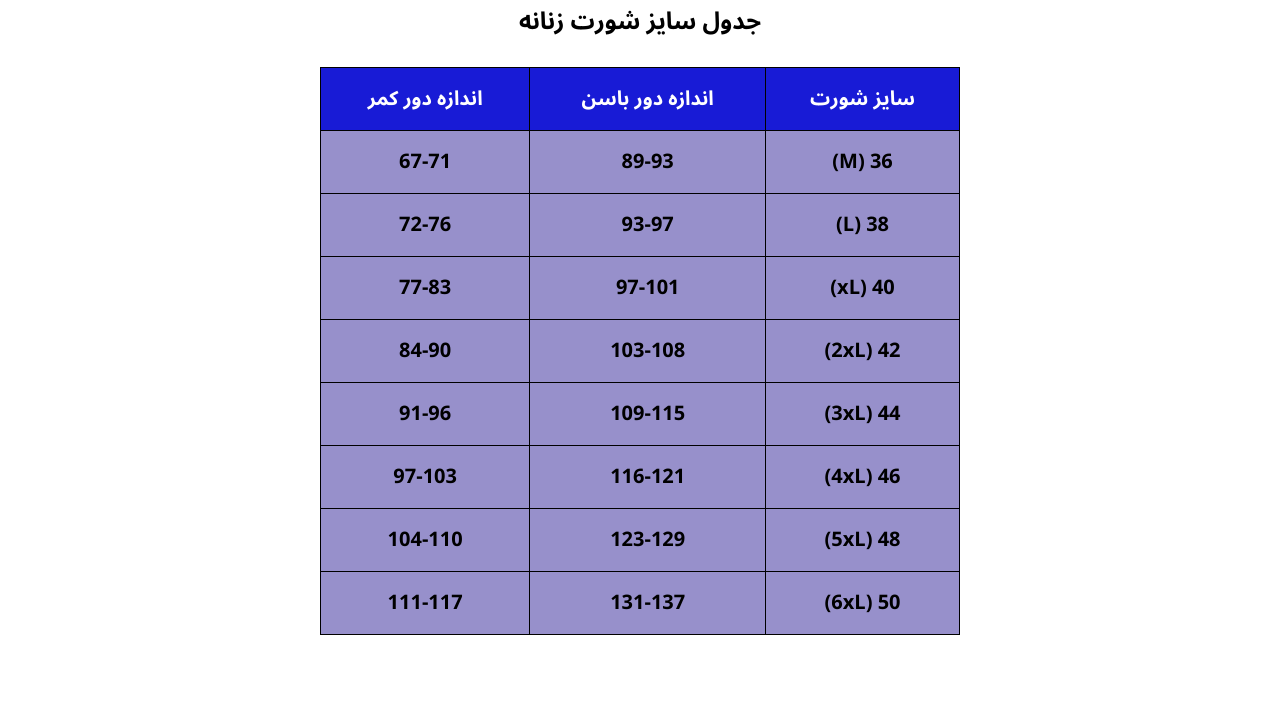
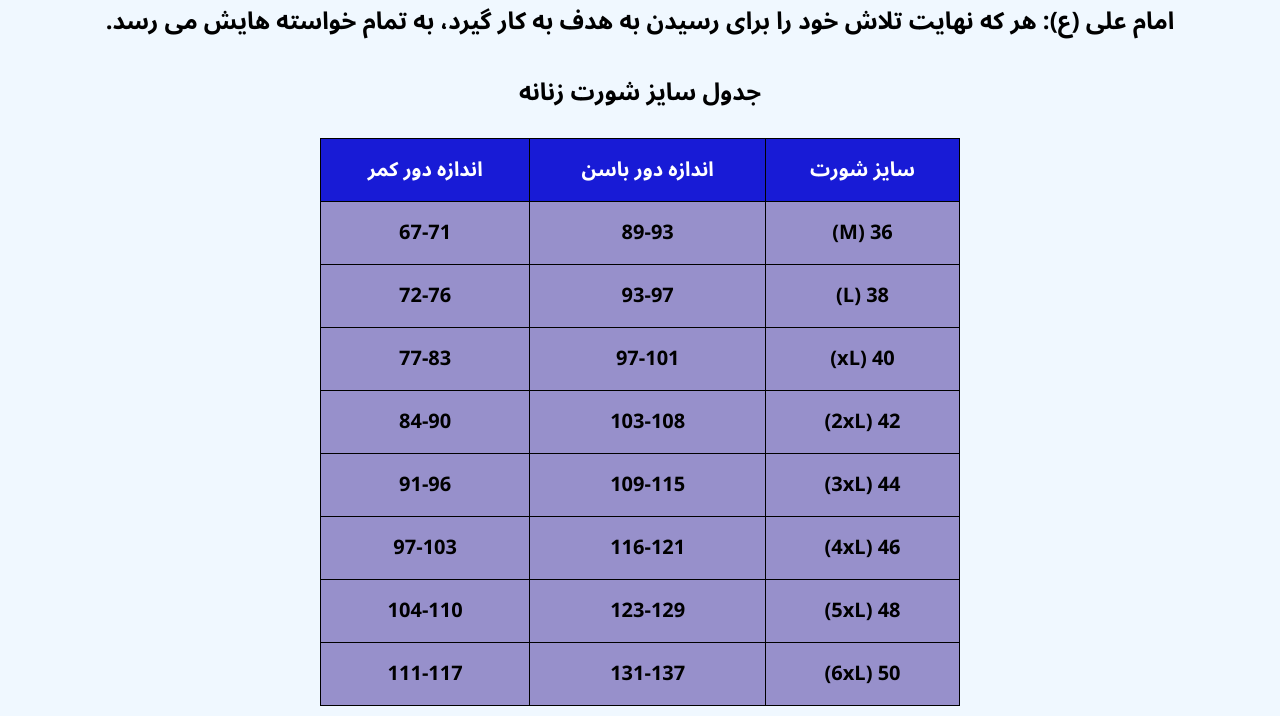
Before and after one commit to khayatiMino/01, a plain HTML site: page index.html in a window 1280 px wide. Shown: the part 96-812 px from the top of the page. Drawn offline with Linux system fonts and the light colour scheme; a web font is replaced by a local one.

Commit message:
color changed

```diff
--- a/index.html
+++ b/index.html
@@ -10,6 +10,10 @@
     <h1 class="besmallh">
         "بسم الله الرحمن الرحیم"
     </h1>
+
+    <h2>
+        امام علی (ع): هر که نهایت تلاش خود را برای رسیدن به هدف به کار گیرد، به تمام خواسته هایش می رسد.
+    </h2>
 
     <div>
         <h2>جدول سایز شورت زنانه</h2>
--- a/style.css
+++ b/style.css
@@ -7,7 +7,15 @@
 }
 
 body {
-    margin: 0;
+    margin: 0; /* Remove default margin */
+    height: 100vh; /* Full viewport height */
+    background-color: #f0f8ff; /* Light blue color */
+    font-family: Arial, sans-serif; /* Set a default font */
+}
+
+@keyframes rainbow {
+    0% { background-position: 0% 50%; }
+    100% { background-position: 100% 50%; }
 }
 
 .besmallh, h2 {
@@ -19,6 +27,7 @@ body {
 
 h2 {
     margin-bottom: 20px;
+    direction: rtl;
 }
 
 table {
@@ -26,6 +35,7 @@ table {
     border-collapse: collapse; /* Merge borders */
     margin: 0 auto; /* Center the table */
     font-size: 20px;
+    margin-bottom: 100px;
 }
 th, td {
     border: 1px solid #000000; /* Border for cells */
```
